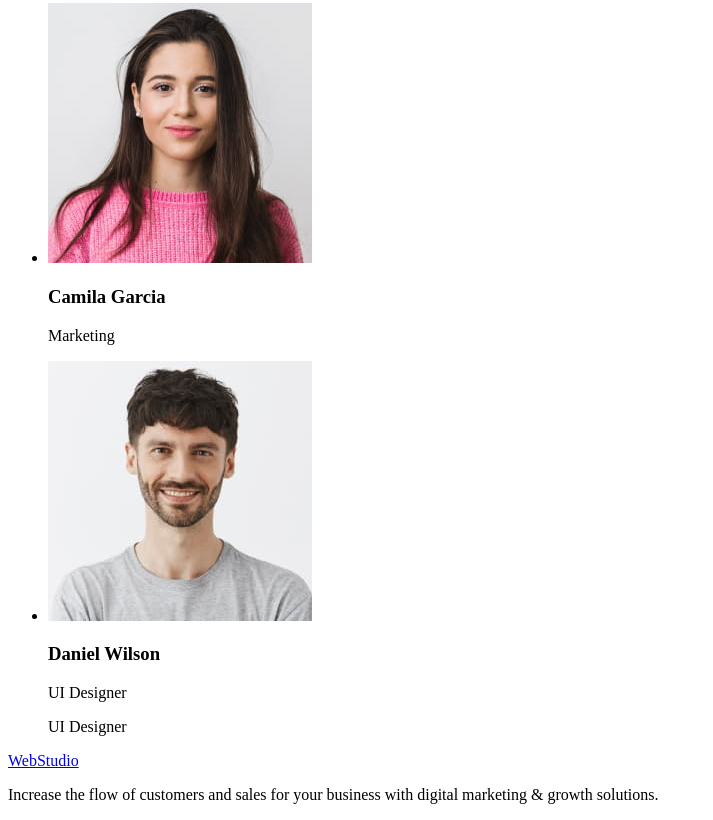
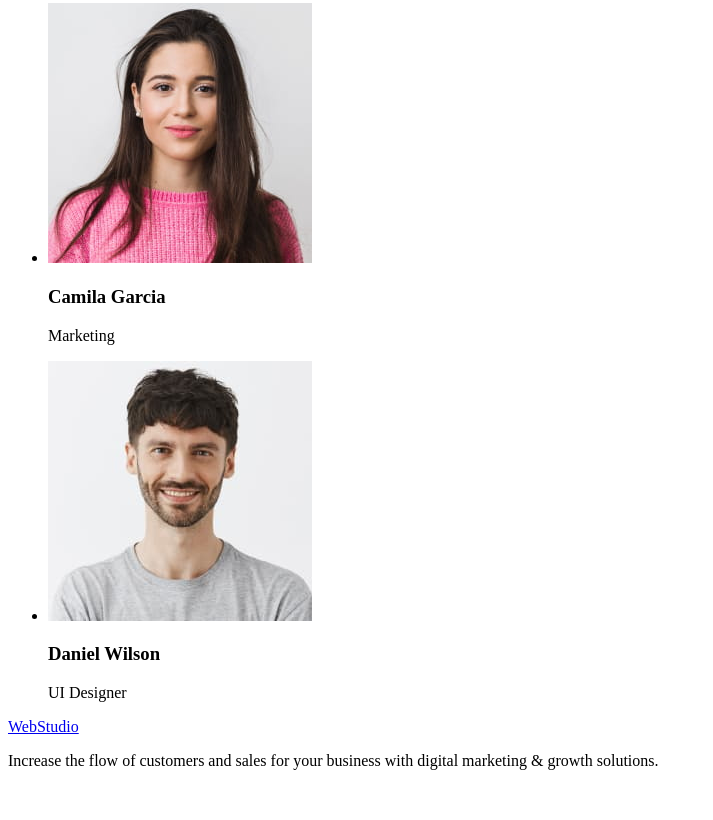
Before and after one commit to yd1224/goit-markup-hw-01, a plain HTML site: page index.html in a window 1280 px wide. Shown: the part 2303-3123 px from the top of the page, without its empty margins (0-713 px from the left). After the commit the page ends 3089 px from the top, so only its background shows below. Drawn offline with Linux system fonts and the light colour scheme.

Commit message:
last change after mentor's rec

```diff
--- a/index.html
+++ b/index.html
@@ -132,7 +132,6 @@
             />
             <h3>Daniel Wilson</h3>
             <p>UI Designer</p>
-            UI Designer
           </li>
         </ul>
       </section>
```
